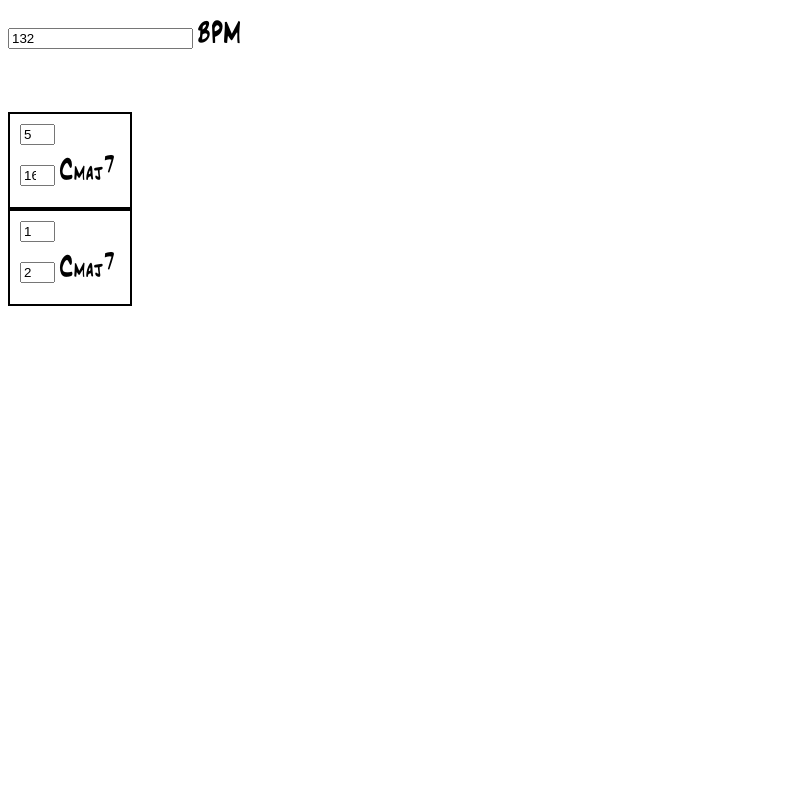
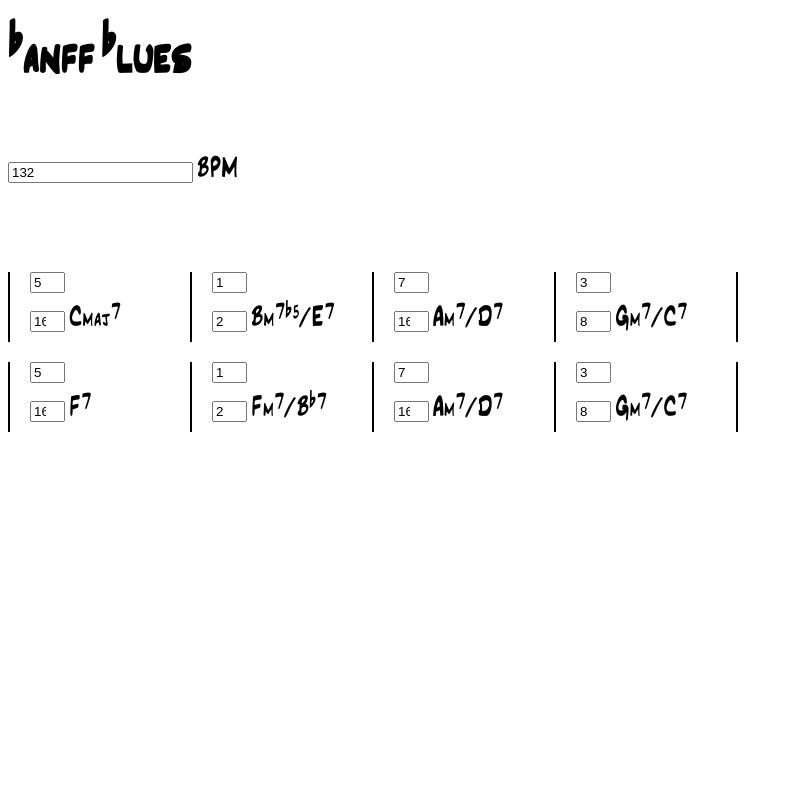
Before and after one commit to usdivad/banffblues, a PHP site: page / in a window 1280 px wide. Shown: the whole page, without its empty margins (0-793 px from the left). Run offline with PHP 8.4, Linux system fonts and the light colour scheme.

Commit message:
gar middle of editing gotta scram

```diff
--- a/index.html
+++ b/index.html
@@ -1,5 +1,7 @@
 <html>
 	<head>
+		<title="banff blues"></title>
+		<h1>banff blues</h1>
 		<link rel="stylesheet" type="text/css" href="style.css">
 	</head>
 	<body>
@@ -10,7 +12,7 @@
 
 			<div id="chords">
 				<br>
-				<div id="row1">
+				<div id="row1" class="row">
 					<div id="bar1" class="bar">
 					<input type="number" id="b1n" class="num" value="5"><br>
 					<input type="number" id="b1d" class="den" value="16">
@@ -19,7 +21,39 @@
 					<div id="bar2" class="bar">
 					<input type="number" id="b1n" class="num" value="1"><br>
 					<input type="number" id="b1d" class="den" value="2">
-					Cmaj7
+					Bm7b5/E7
+					</div>
+					<div id="bar3" class="bar">
+					<input type="number" id="b1n" class="num" value="7"><br>
+					<input type="number" id="b1d" class="den" value="16">
+					Am7/D7
+					</div>
+					<div id="bar4s" class="bar">
+					<input type="number" id="b1n" class="num" value="3"><br>
+					<input type="number" id="b1d" class="den" value="8">
+					Gm7/C7
+					</div>
+				</div>
+				<div id="row1" class="row">
+					<div id="bar1" class="bar">
+					<input type="number" id="b1n" class="num" value="5"><br>
+					<input type="number" id="b1d" class="den" value="16">
+					F7
+					</div>
+					<div id="bar2" class="bar">
+					<input type="number" id="b1n" class="num" value="1"><br>
+					<input type="number" id="b1d" class="den" value="2">
+					Fm7/Bb7
+					</div>
+					<div id="bar3" class="bar">
+					<input type="number" id="b1n" class="num" value="7"><br>
+					<input type="number" id="b1d" class="den" value="16">
+					Am7/D7
+					</div>
+					<div id="bar4s" class="bar">
+					<input type="number" id="b1n" class="num" value="3"><br>
+					<input type="number" id="b1d" class="den" value="8">
+					Gm7/C7
 					</div>
 				</div>
 			</div>
--- a/notes.txt
+++ b/notes.txt
@@ -29,6 +29,8 @@ TODO (ORG):
 
 - use php to generate the divs
 
+- css get .row properly working
+
 E_S_R(E) {
 	VERY(APE);
 }
--- a/style.css
+++ b/style.css
@@ -5,17 +5,30 @@
 
 html {
 	font-family: inkpen;
-	font-size: 200%;
+	font-size: 30px;
 }
 
 .num, .den {
 	width: 35px;
 }
 
+.row {
+	width: 800px;
+	float:none;
+	padding-top: 10px;
+}
+
 .bar {
-	padding: 10px;
-	border: 2px;
+	padding-left: 20px;
+	padding-right: 10px;
+	margin-top: 20px;
+	border-left: 2px;
+	border-right: 2px;
+	border-top: 0px;
+	border-bottom: 0px;
 	border-style: solid;
 	border-color: black;
-	width: 100px;
+	width: 150px;
+	float:left;
+	margin-right: -2px;
 }
```
